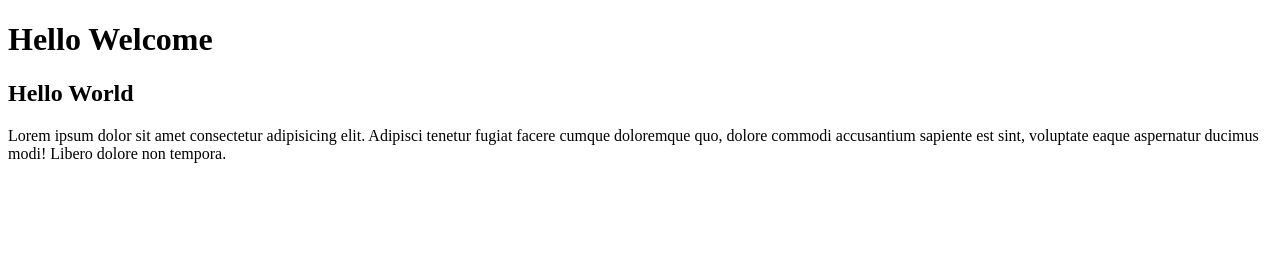
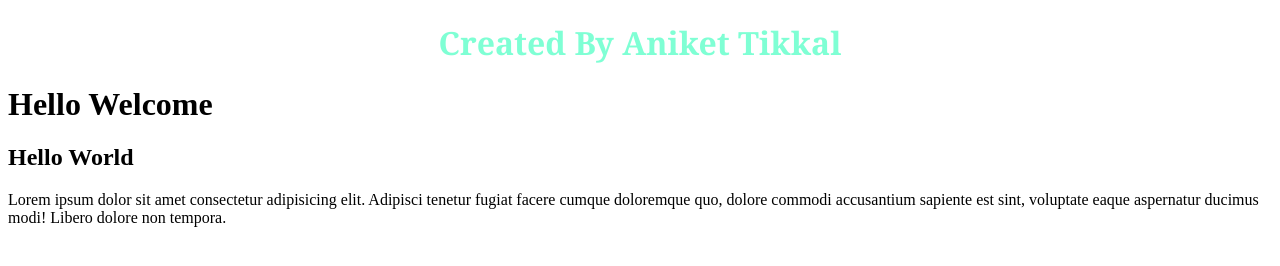
Before and after one commit to Vanidew/RandomProject, a plain HTML site: page index.html in a window 1280 px wide. Drawn offline with Linux system fonts and the light colour scheme.

Commit message:
Added Name

```diff
--- a/index.html
+++ b/index.html
@@ -4,8 +4,17 @@
     <meta charset="UTF-8">
     <meta name="viewport" content="width=device-width, initial-scale=1.0">
     <title>Document</title>
+    <style>
+        .Heading{
+            font-family: Cambria, Cochin, Georgia, Times, 'Times New Roman', serif;
+            text-align: center;
+            text-shadow: 0cqmax;
+            color: aquamarine;
+        }
+    </style>
 </head>
 <body>
+    <h1 class="Heading">Created By Aniket Tikkal</h1>
     <h1>Hello Welcome</h1>
     <h2>Hello World</h2>
     <p>Lorem ipsum dolor sit amet consectetur adipisicing elit. Adipisci tenetur fugiat facere cumque doloremque quo, dolore commodi accusantium sapiente est sint, voluptate eaque aspernatur ducimus modi! Libero dolore non tempora.</p>
```
